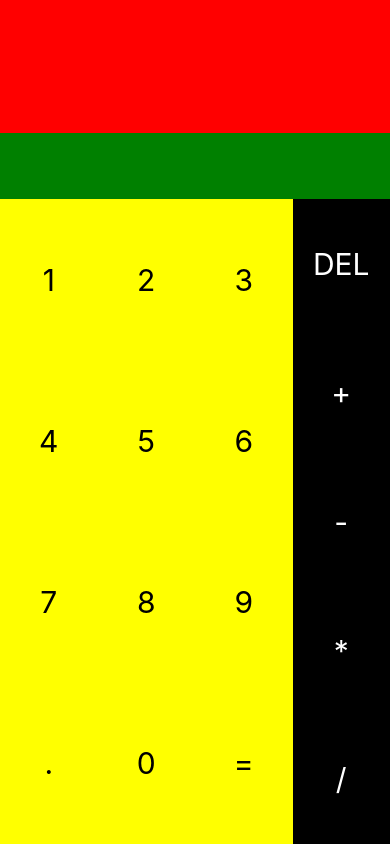
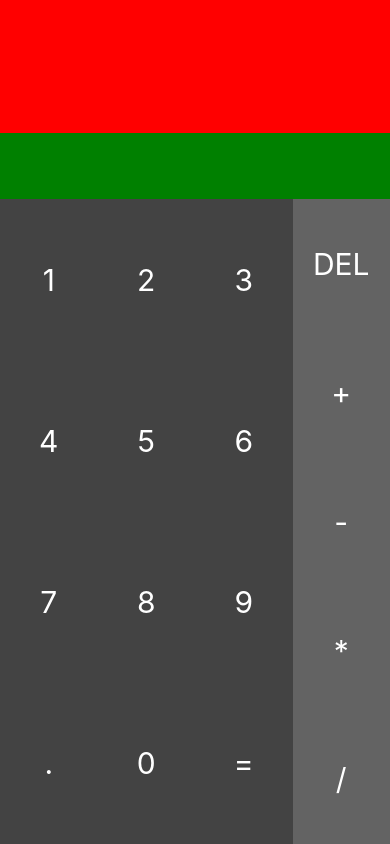
Before and after one commit to Ranindu15/ReactNative, a React Native app: screen / in a window 390 px wide. Built offline with nearby package versions, Linux system fonts and the light colour scheme.

Commit message:
Update UI

```diff
--- a/App.js
+++ b/App.js
@@ -70,19 +70,25 @@ export default class App extends Component {
       for (let j = 0; j < 3; j++) {
         row.push(
           <TouchableOpacity
+            key={nums[i][j]}
             onPress={() => this.buttonPressed(nums[i][j])}
             style={styles.btn}>
             <Text style={styles.btnNext}>{nums[i][j]}</Text>
           </TouchableOpacity>,
         );
       }
-      rows.push(<View style={styles.row}>{row}</View>);
+      rows.push(
+        <View key={i} style={styles.row}>
+          {row}
+        </View>,
+      );
     }
 
     let ops = [];
     for (let i = 0; i < 5; i++) {
       ops.push(
         <TouchableOpacity
+          key={this.operations[i]}
           onPress={() => this.operate(this.operations[i])}
           style={styles.btn}>
           <Text style={[styles.btnNext, styles.whiteText]}>
@@ -115,6 +121,7 @@ const styles = StyleSheet.create({
   },
   btnNext: {
     fontSize: 30,
+    color: 'white',
   },
   whiteText: {
     color: 'white',
@@ -156,11 +163,11 @@ const styles = StyleSheet.create({
   },
   numbers: {
     flex: 3,
-    backgroundColor: 'yellow',
+    backgroundColor: '#434343',
   },
   operation: {
     flex: 1,
-    backgroundColor: 'black',
+    backgroundColor: '#636363',
     justifyContent: 'space-around',
     alignItems: 'stretch',
   },
```
